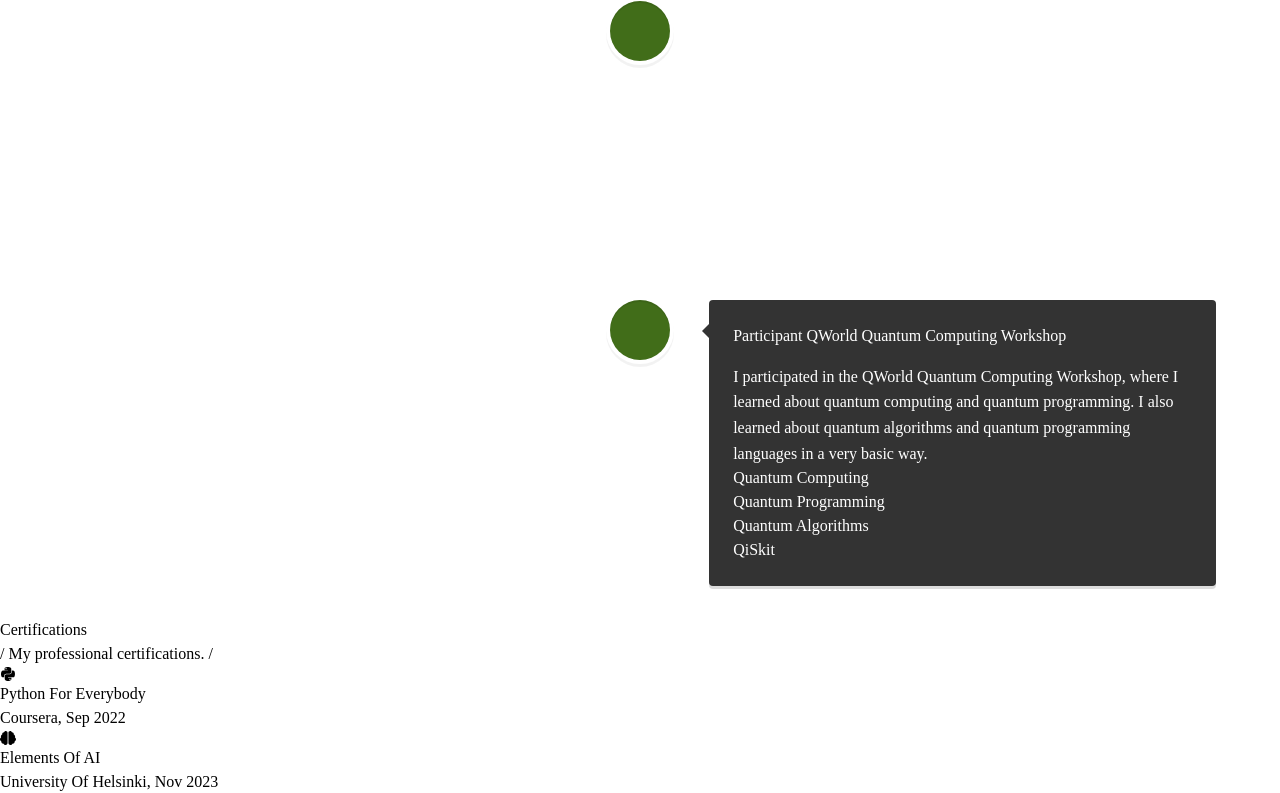
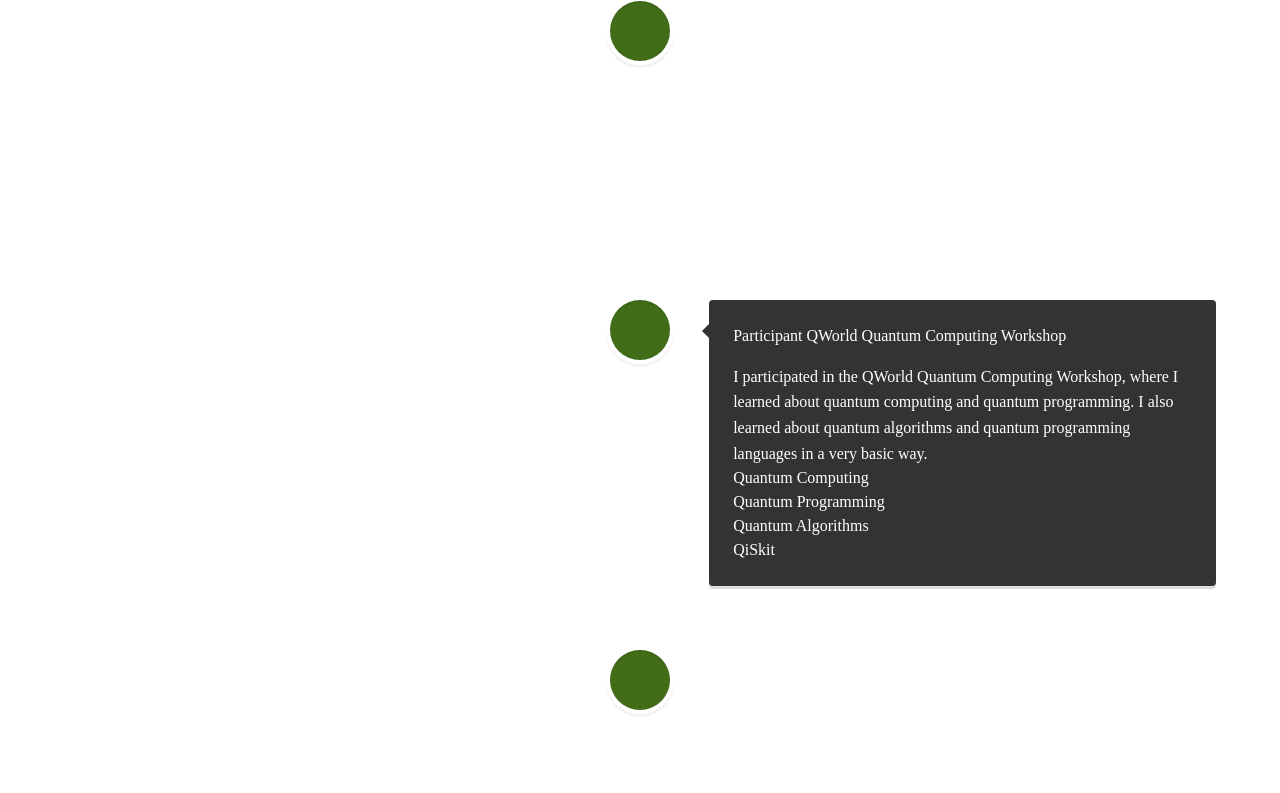
Before and after one commit to Abdullahprogramme/personal_portfolio, a React (Create React App) app: page / in a window 1280 px wide. Shown: the part 7871-8664 px from the top of the page. Built offline with nearby package versions, Linux system fonts and the light colour scheme; no server answers.

Commit message:
Add Teachers Assistant experience entry
Added a new experience entry for 'Teachers Assistant at IBA' with relevant details.

```diff
--- a/src/Components/Experience.js
+++ b/src/Components/Experience.js
@@ -13,7 +13,8 @@ const Timeline = () => {
             skills: ['Power BI', 'Data Manipulation', 'Leadership', 'Presentation Skills', 'Team Management', 'Teamwork', 'Strategic Thinking', 'Data Visualization', 'Problem Solving'] },
         { year: 'June 2024', title: 'Gamer programmer intern', description: 'I worked as a game programmer intern for the game development team at M-Labs at Mindstorm studios and learnt game design and game art too.', skills: ['Unity', 'C#', 'Game Development'] },
         { year: 'June 2024', title: 'Android developer intern', description: 'I worked as a React Native intern for the Android development team at Prodigy InfoTech.', skills: ['React Native', 'Android', 'Typescript', 'React'] },
-        { year: 'July 2024', title: 'Participant QWorld Quantum Computing Workshop', description: 'I participated in the QWorld Quantum Computing Workshop, where I learned about quantum computing and quantum programming. I also learned about quantum algorithms and quantum programming languages in a very basic way.', skills: ['Quantum Computing', 'Quantum Programming', 'Quantum Algorithms', 'QiSkit'] }
+        { year: 'July 2024', title: 'Participant QWorld Quantum Computing Workshop', description: 'I participated in the QWorld Quantum Computing Workshop, where I learned about quantum computing and quantum programming. I also learned about quantum algorithms and quantum programming languages in a very basic way.', skills: ['Quantum Computing', 'Quantum Programming', 'Quantum Algorithms', 'QiSkit'] },
+        { year: 'January 2026', title: 'Teachers Assistant at IBA', description: 'I worked as a teaching assistant for the Object Oriented Programming course at IBA. Held tutorials and sessions, checked labs and homeworks.', skills: ['C++', 'OOP Concepts', 'Teaching', 'Communication'] },
     ];
 
     return (
```
